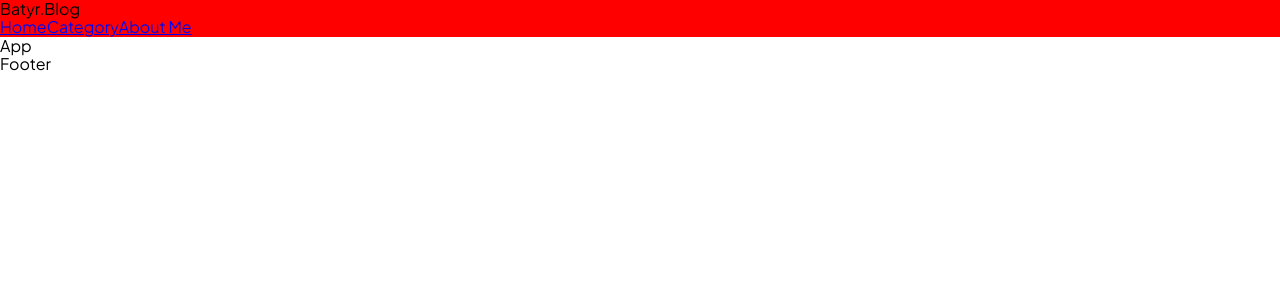
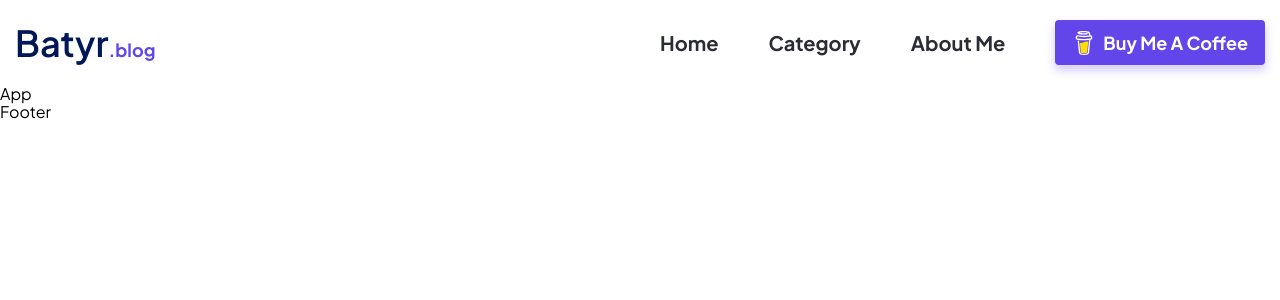
Before and after one commit to BatyrDaurov/blog-next, a Next.js app: page / in a window 1280 px wide. Shown: the top 300 px of the page. Built offline with nearby package versions, Linux system fonts and the light colour scheme.

Commit message:
style: stylize header

```diff
--- a/src/components/layouts/primary/header/Header.module.scss
+++ b/src/components/layouts/primary/header/Header.module.scss
@@ -1,3 +1,77 @@
 .header {
-  background-color: red;
+  height: 85px;
+  &__container {
+    height: 100%;
+    display: flex;
+    align-items: center;
+    justify-content: space-between;
+  }
+  &__nav {
+    display: flex;
+    align-items: center;
+    gap: 50px;
+  }
+  &__link {
+    font-weight: 700;
+    font-size: 20px;
+    line-height: 25px;
+    text-transform: capitalize;
+    text-decoration: none;
+    color: var(--text-color);
+    transition: 0.15s linear;
+    &:hover {
+      color: var(--primary-color);
+    }
+  }
+  &__btn {
+    min-height: 45px;
+    display: flex;
+    align-items: center;
+    gap: 7px;
+    padding: 5px 17px;
+
+    font-weight: 700;
+    font-size: 18px;
+    line-height: 23px;
+    text-transform: capitalize;
+
+    border-radius: 4px;
+    color: #fffffe;
+    background-color: var(--primary-color);
+    box-shadow: 0px 5px 9px 1px rgba(98, 70, 234, 0.25);
+    transition: 0.2s linear;
+    &:hover {
+      background-color: #5a45c2;
+      box-shadow: none;
+    }
+    &:active {
+      transform: translateY(2px);
+    }
+  }
 }
+.container {
+  position: relative;
+  max-width: 1280px;
+  padding: 0 15px;
+  margin: 0 auto;
+}
+.logo {
+  display: flex;
+  &__sup {
+    font-family: 'Plus Jakarta Sans';
+    font-weight: 600;
+    font-size: 36px;
+    line-height: 45px;
+
+    color: #001858;
+  }
+  &__sub {
+    align-self: flex-end;
+    padding-bottom: 4px;
+    font-family: 'Plus Jakarta Sans';
+    font-weight: 700;
+    font-size: 18px;
+    line-height: 23px;
+    color: var(--primary-color);
+  }
+}
--- a/src/components/layouts/primary/header/Header.tsx
+++ b/src/components/layouts/primary/header/Header.tsx
@@ -12,17 +12,23 @@ type Props = {
 const Header = ({ links }: Props) => {
   return (
     <header className={s.header}>
+      <div className={`${s.header__container} ${s.container}`}>
         <div className={`${s.logo} ${s.header__logo}`}>
           <span className={s.logo__sup}>Batyr</span>
-        <span className={s.logo__sub}>.Blog</span>
+          <span className={s.logo__sub}>.blog</span>
         </div>
-      <nav className={`${s.nav} ${s.header__nav}`}>
+        <nav className={s.header__nav}>
           {links.map((el: LinkType) => (
-          <Link key={el.url} href={el.url}>
+            <Link className={s.header__link} key={el.url} href={el.url}>
               {el.label}
             </Link>
           ))}
+          <button className={`btn-reset ${s.header__btn}`}>
+            <img src="icons/coffee.svg" aria-hidden="true" />
+            Buy Me a Coffee
+          </button>
         </nav>
+      </div>
     </header>
   );
 };
--- a/src/styles/global.css
+++ b/src/styles/global.css
@@ -9,3 +9,29 @@ body {
   margin: 0;
   padding: 0;
 }
+
+:root {
+  --text-color: #2b2c34;
+  --primary-color: #6246ea;
+}
+
+/* Reset's */
+
+.btn-reset {
+  border: none;
+  padding: 0;
+  background: transparent;
+  cursor: pointer;
+}
+.list-reset {
+  list-style: none;
+  margin: 0;
+  padding: 0;
+}
+.input-reset {
+  -webkit-appearance: none;
+  appearance: none;
+  border: none;
+  border-radius: 0;
+  background-color: #fff;
+}
```
Also changed, not shown: public/icons/coffee.svg (added). Lines whose indentation alone changed are shown as unchanged.
